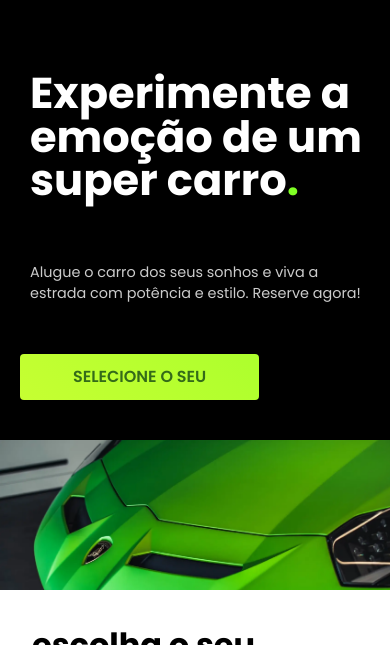
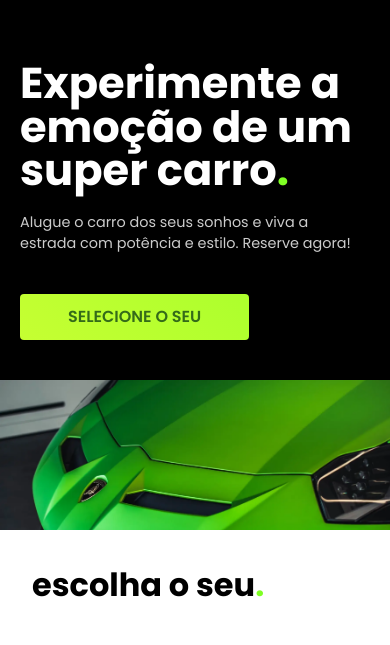
Before and after one commit to esly-ferreira/royalmotors, a plain HTML site: page index.html in a window 390 px wide. Shown: the part 126-771 px from the top of the page. Drawn offline with Linux system fonts and the light colour scheme; a web font is replaced by a local one.

Commit message:
tirar os comentarios desnecessarios

```diff
--- a/css/home/carros.css
+++ b/css/home/carros.css
@@ -41,7 +41,6 @@
 }
 
 .carro-lista h3::before{
-  /* display: inline-block; */
   content: "";
   background: var(--deg);
   height: 10px;
@@ -55,7 +54,6 @@
 }
 
 .carro-lista a:hover h3{
-  /* transform: scaley(1); */
   font-weight: 700;
   transform: translateY(-2px);
 }
--- a/css/home/main.css
+++ b/css/home/main.css
@@ -79,19 +79,18 @@
   .introducao a {
     display: grid;
     max-width: 50%;
-    /* margin: 0 auto; */
     margin-bottom: 40px;
   }
   .introducao h1 {
     margin-top: 40px;
-    /* text-align: center; */
-    margin-bottom: 40px;
+    margin-bottom: 20px;
+    padding: 0px;
   }
   .introducao p {
-    /* text-align: center; */
-    /* margin: 0 auto; */
+    margin-top: 20px;
     margin-bottom: 40px;
     width: 37ch;
+    padding: 0px;
   }
 }
 
--- a/css/utlitarios/global.css
+++ b/css/utlitarios/global.css
@@ -1,7 +1,6 @@
 body {
   margin: 0;
   font-family: "poppins", Arial, Helvetica, sans-serif;
-  /* margin-bottom: 2000px; */
 }
 
 ul {
--- a/css/utlitarios/header.css
+++ b/css/utlitarios/header.css
@@ -69,7 +69,6 @@
     padding: 10px 25px;
     border-radius: 4px;
     color: var(--c2);
-    /* font-size: 0.75rem; */
     transition: 0.5s;
   }
   .header-menu a:hover {
```
